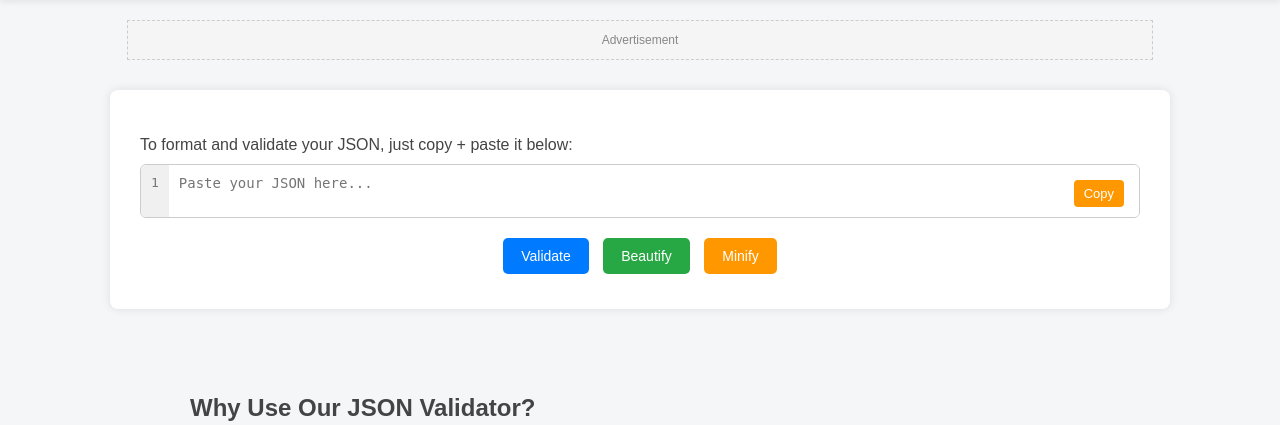
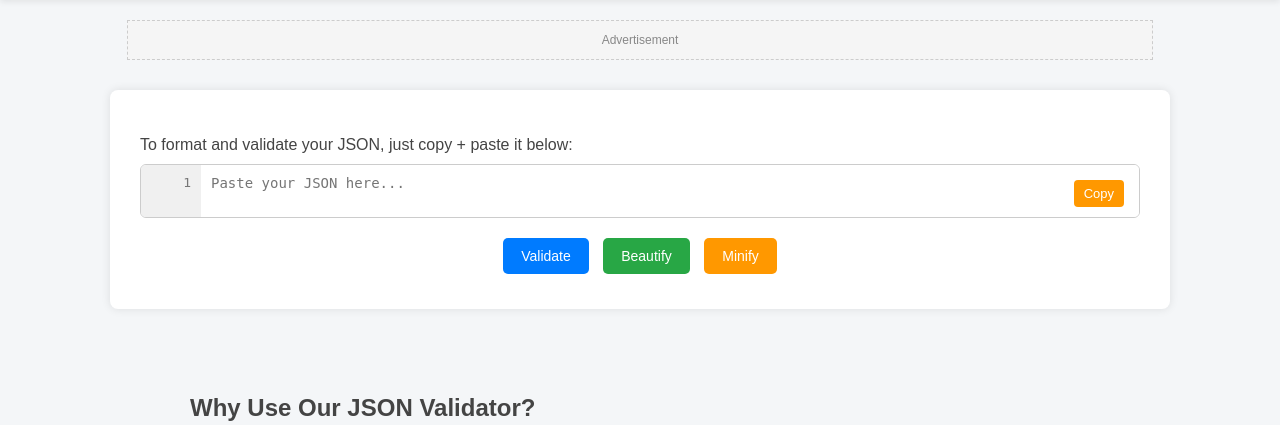
Before and after one commit to gtrreddy5/json_validator, a Flask app: page / in a window 1280 px wide. Shown: the part 95-520 px from the top of the page. Run offline with Flask 3, Linux system fonts and the light colour scheme.

Commit message:
Set min and max width for line numbers

```diff
--- a/static/style.css
+++ b/static/style.css
@@ -83,6 +83,8 @@ body.dark .editor-container {
 }
 
 #lineNumbers {
+    min-width: 40px;
+    max-width: 40px;
     background: #f0f0f0;
     padding: 10px;
     text-align: right;
```
